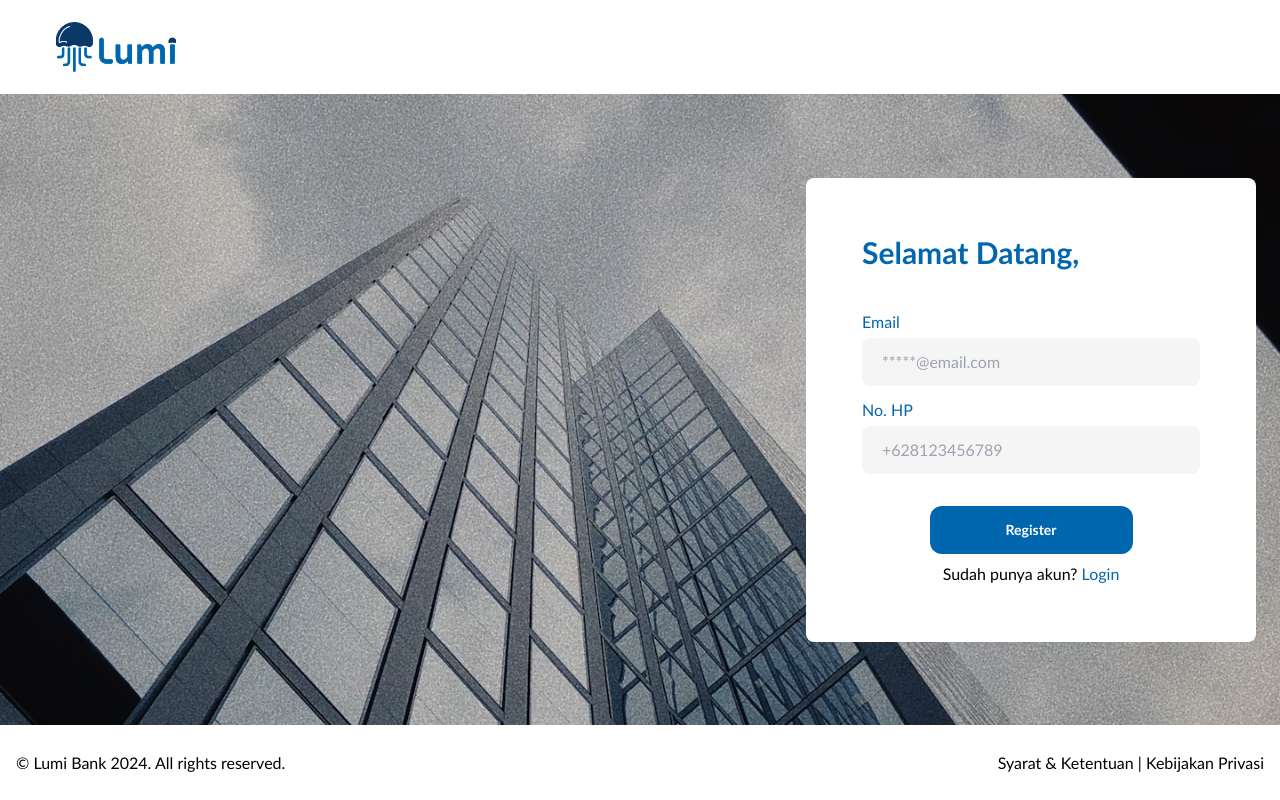
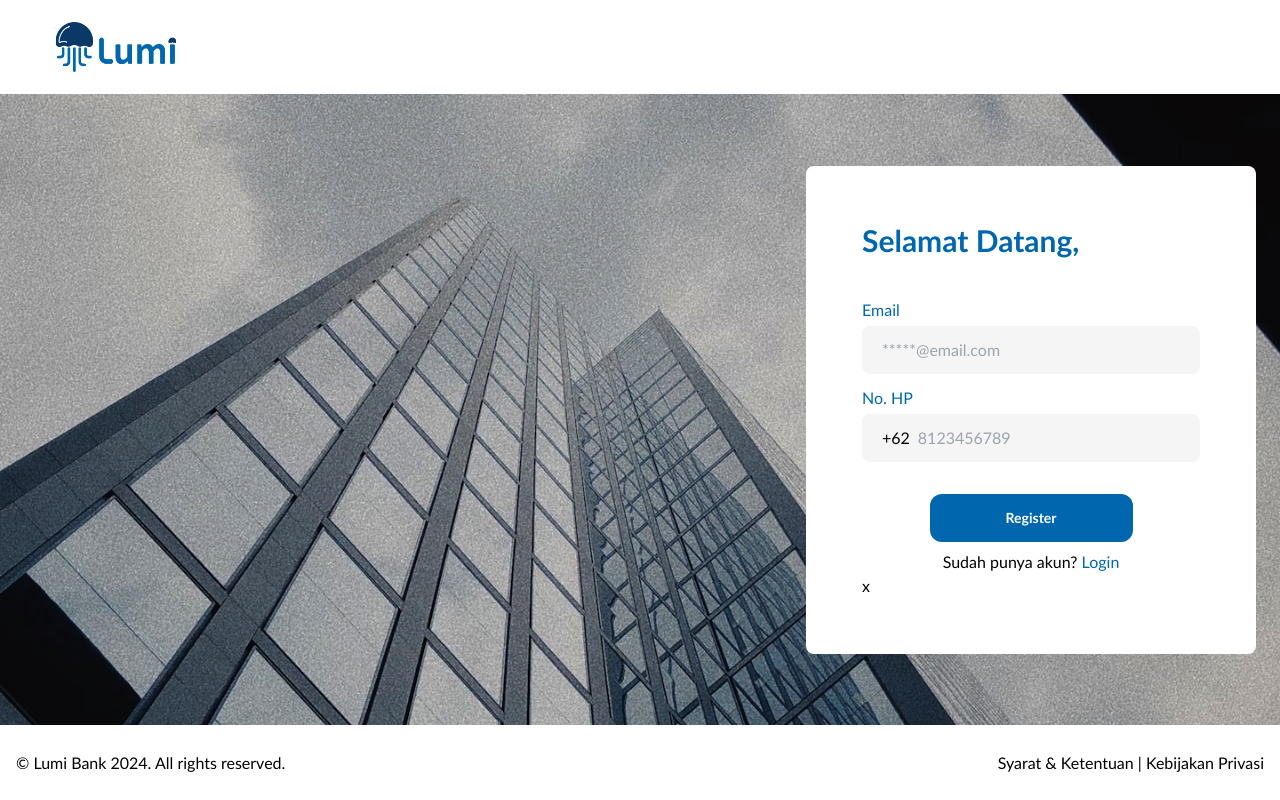
Before and after one commit to SYNRGY7-Team4/Frontend, a React (Vite) app: page /register in a window 1280 px wide. Built offline with nearby package versions, Linux system fonts and the light colour scheme.

Commit message:
register-slicing-update

```diff
--- a/package.json
+++ b/package.json
@@ -13,6 +13,7 @@
     "react": "^18.3.1",
     "react-dom": "^18.3.1",
     "react-icons": "^5.2.1",
+    "react-phone-input-2": "^2.15.1",
     "react-router-dom": "^6.24.1"
   },
   "devDependencies": {
--- /dev/null
+++ b/src/components/Input/PhoneNumberInput.tsx
@@ -0,0 +1,38 @@
+// src/components/PhoneNumberInput.tsx
+
+import React, { useState } from 'react';
+
+interface PhoneNumberInputProps {
+  id: string;
+  placeholder: string;
+  ariaLabel: string;
+}
+
+const PhoneNumberInput: React.FC<PhoneNumberInputProps> = ({ id, placeholder, ariaLabel }) => {
+  const [phone, setPhone] = useState('');
+
+  const handlePhoneChange = (e: React.ChangeEvent<HTMLInputElement>) => {
+    const value = e.target.value;
+    const numericValue = value.replace(/[^0-9]/g, ''); // Hanya izinkan angka
+    setPhone(numericValue);
+  };
+
+  return (
+    <div className='flex flex-col gap-y-1'>
+      <div className='flex items-center w-full bg-neutral-02 py-3 px-5 rounded-lg focus:outline-primary-blue'>
+        <span className='mr-2'>+62</span>
+        <input
+          type='tel'
+          id={id}
+          className='flex-grow bg-transparent border-none outline-none'
+          placeholder={placeholder}
+          aria-label={ariaLabel}
+          value={phone}
+          onChange={handlePhoneChange}
+        />
+      </div>
+    </div>
+  );
+};
+
+export default PhoneNumberInput;
--- a/src/pages/Register/register.tsx
+++ b/src/pages/Register/register.tsx
@@ -5,6 +5,7 @@ import Header from "@/components/Header/Header"
 import Footer from "@/components/Footer/Footer"
 import Input from "@/components/Input/Input"
 import Label from "@/components/Label/Label"
+import PhoneNumberInput from "@/components/Input/PhoneNumberInput";
 
 export default function Register() {
   return (
@@ -30,13 +31,12 @@ export default function Register() {
                     aria-label='Masukkan email Anda'
                   />
                 </div>
-                <div className='flex flex-col gap-y-1'>
+                <div className='flex flex-col gap-y-1 '>
                   <Label htmlFor='phoneNumber'>No. HP</Label>
-                  <Input
-                    type='phoneNumber'
+                  <PhoneNumberInput
                     id='phoneNumber'
-                    placeholder='+628123456789'
-                    aria-label='Masukkan nomor handphone anda! '
+                    placeholder='8123456789'
+                    ariaLabel='Masukkan nomor handphone anda!'
                   />
                 </div>
               </div>
@@ -53,7 +53,7 @@ export default function Register() {
                   </Link>
                 </p>
               </div>
-            </form>
+            </form>x
           </div>
         </div>
       </main>
```
Also changed, not shown: 1 other file (tests, documents, lock files or other folders).
